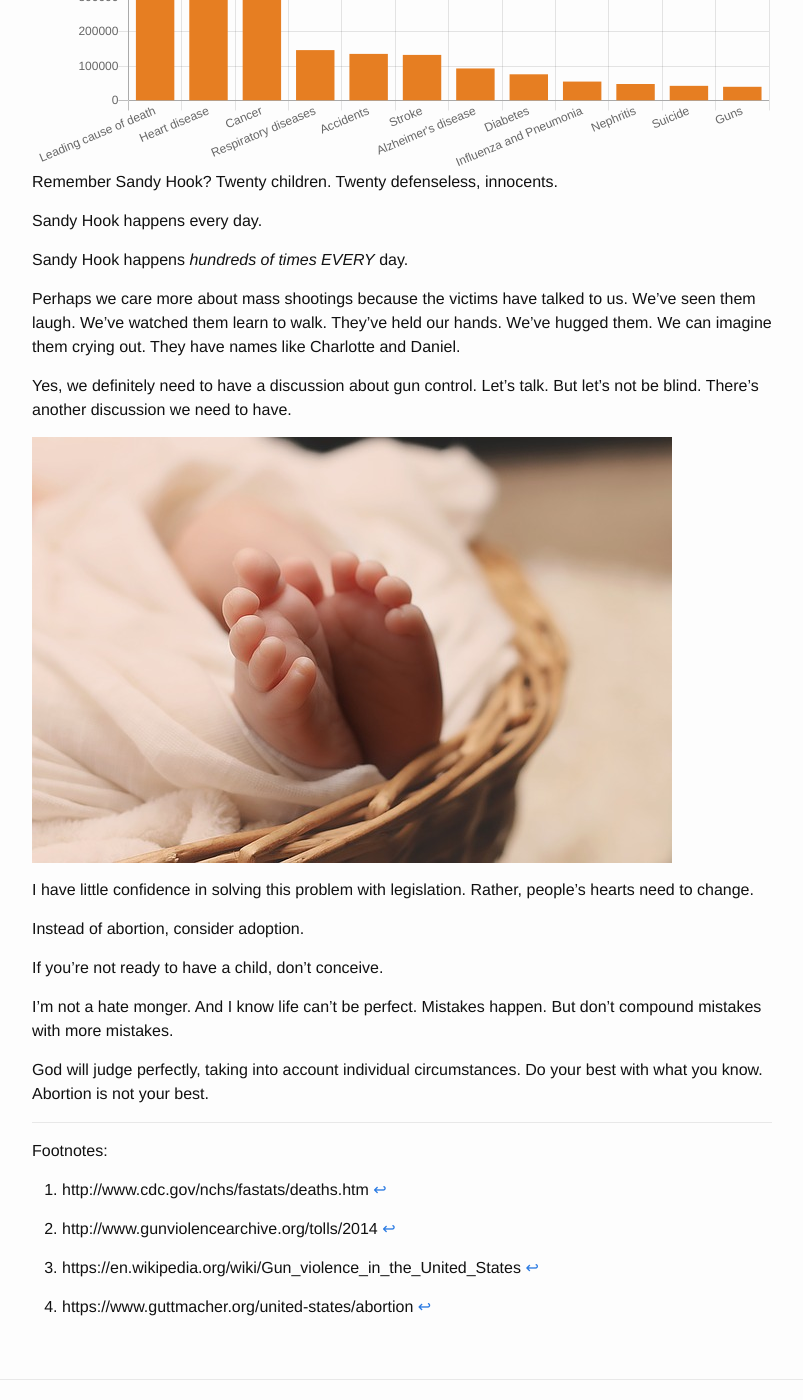
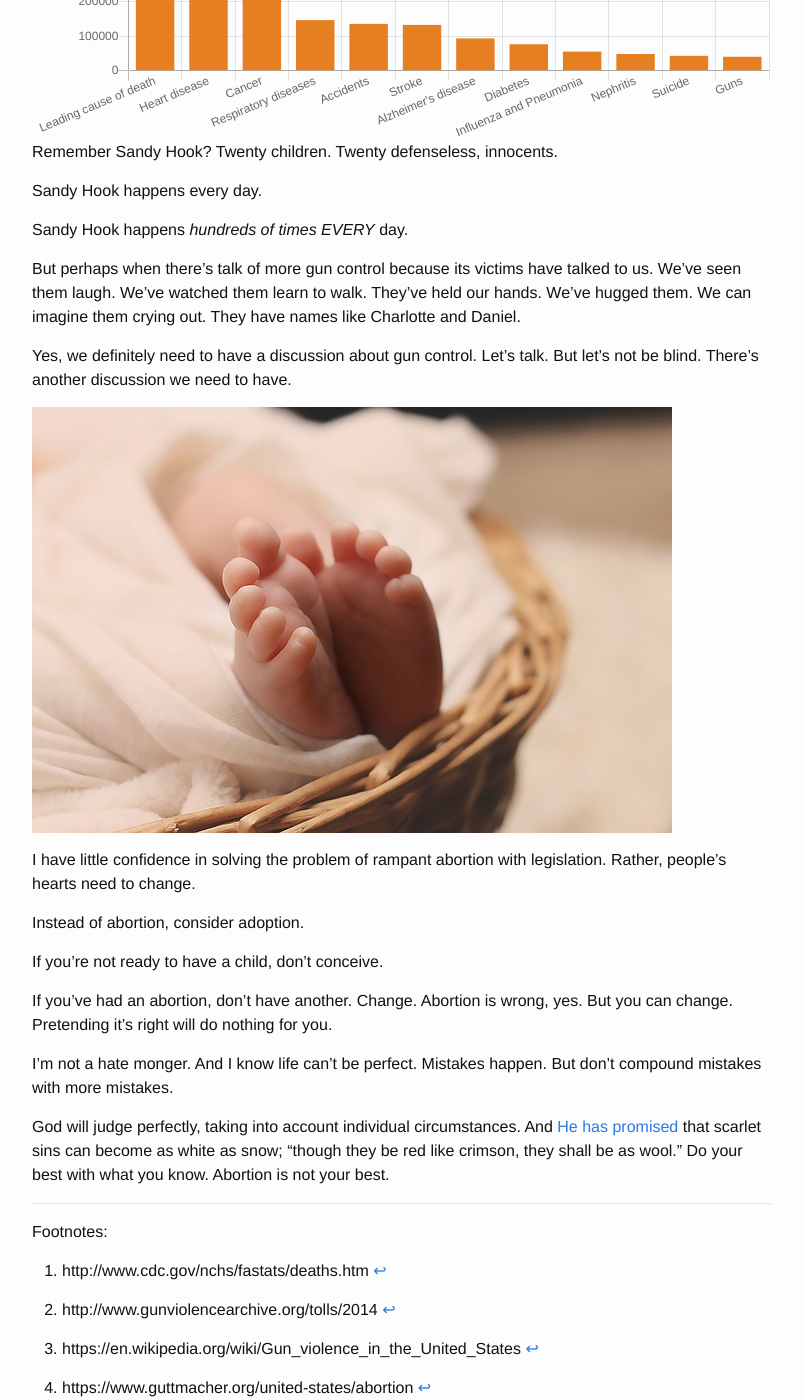
Before and after one commit to iffy/iffy.github.com, a Jekyll site: the page built from _posts/2016-07-07-guns.md, in a window 1280 px wide and 1400 px high, scrolled down 2994 px. Shown: the whole window, without its empty margins (238-1041 px from the left). Built offline with Jekyll 4.4.1, drawn with Linux system fonts in a browser that asks for light colours; nearby versions of some CDN libraries; some web fonts are replaced; some of the changed text lies outside the part shown.

Commit message:
More rearranging and clarifying

```diff
--- a/_posts/2016-07-07-guns.md
+++ b/_posts/2016-07-07-guns.md
@@ -117,13 +117,9 @@
 
 Should we control firearms?
 
-I have one more statistic to share with you.  The chart above shows the Top 10 causes of death in the U.S. according to the CDC.  But the CDC excludes the primary cause of death in the U.S..
+I have one more statistic to share with you.  The chart above shows the Top 10 causes of death in the U.S. according to the CDC.  But the CDC excludes the primary cause of death in the U.S..  Here's that same chart again, with the *actual* Top 11 causes of death plus gun deaths.[^4]  Again, the numbers aren't exact but the order of magnitude is consistent.
 
 The primary cause of death in the U.S. is, like mass shootings, done quickly and intentionally.
-
-Here's that same chart again, with the *actual* Top 11 causes of death plus gun deaths:[^4]
-
-(Again, the numbers aren't exact but the order of magnitude is consistent)
 
 <canvas id="chart2" width="500" height="300"></canvas>
 
@@ -182,21 +178,23 @@
 
 Sandy Hook happens *hundreds of times EVERY* day.
 
-Perhaps we care more about mass shootings because the victims have talked to us.  We've seen them laugh.  We've watched them learn to walk.  They've held our hands.  We've hugged them.  We can imagine them crying out.  They have names like Charlotte and Daniel.
+But perhaps when there's talk of more gun control because its victims have talked to us.  We've seen them laugh.  We've watched them learn to walk.  They've held our hands.  We've hugged them.  We can imagine them crying out.  They have names like Charlotte and Daniel.
 
 Yes, we definitely need to have a discussion about gun control.  Let's talk.  But let's not be blind.  There's another discussion we need to have.
 
 <img src="/images/guns/feet.jpg">
 
-I have little confidence in solving this problem with legislation.  Rather, people's hearts need to change.
+I have little confidence in solving the problem of rampant abortion with legislation.  Rather, people's hearts need to change.
 
 Instead of abortion, consider adoption.
 
 If you're not ready to have a child, don't conceive.
 
+If you've had an abortion, don't have another.  Change.  Abortion is wrong, yes.  But you can change.  Pretending it's right will do nothing for you.
+
 I'm not a hate monger.  And I know life can't be perfect.  Mistakes happen.  But don't compound mistakes with more mistakes.
 
-God will judge perfectly, taking into account individual circumstances.  Do your best with what you know.  Abortion is not your best.
+God will judge perfectly, taking into account individual circumstances.  And [He has promised](https://www.lds.org/scriptures/ot/isa/1.18?lang=eng#17) that scarlet sins can become as white as snow; "though they be red like crimson, they shall be as wool."  Do your best with what you know.  Abortion is not your best.
 
 
 ---
```
